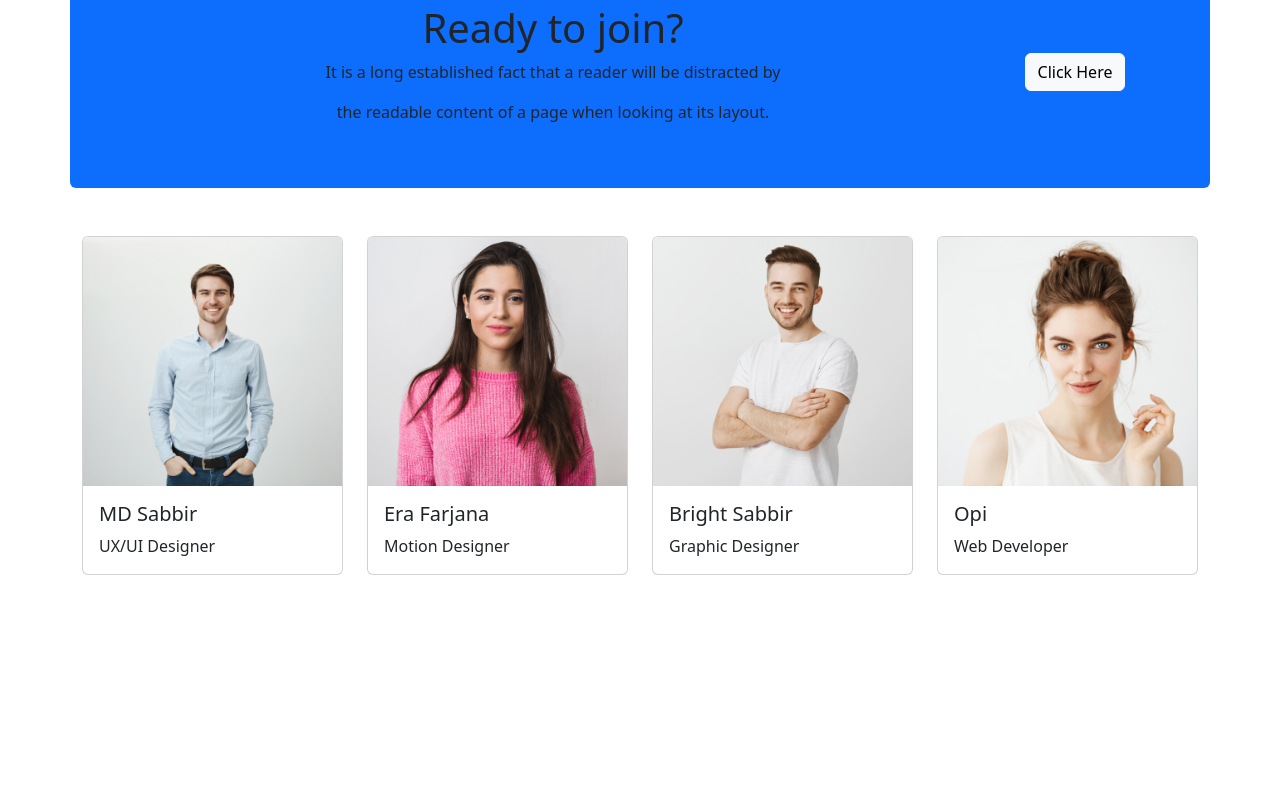
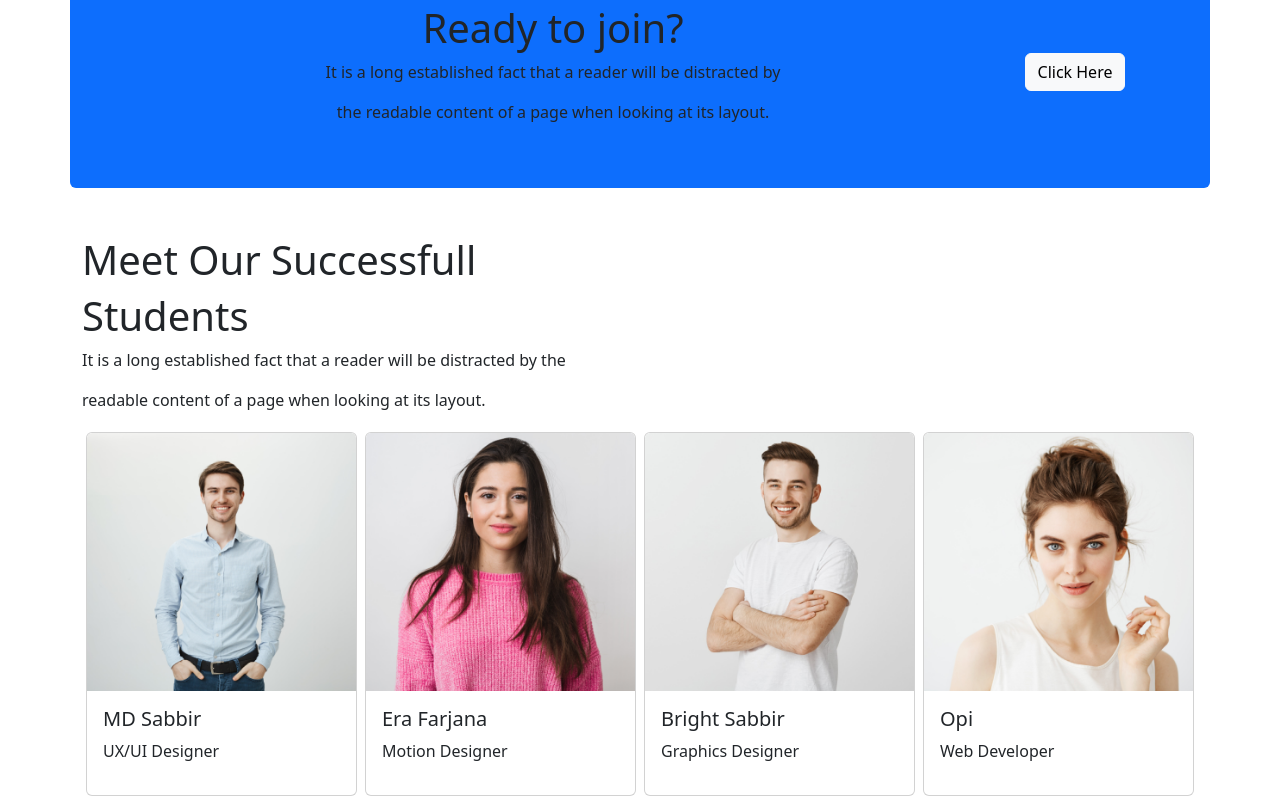
Before and after one commit to sohansarwar/DesperatelySeeking, a plain HTML site: page index.html in a window 1280 px wide. Shown: the part 2319-3119 px from the top of the page. Before the commit the page ends 2894 px from the top, so only its background shows below. Drawn offline with nearby package versions, Linux system fonts and the light colour scheme.

Commit message:
7th commit

```diff
--- a/index.html
+++ b/index.html
@@ -309,40 +309,60 @@
         <!-- Modal Section End -->
         <!-- Students Section Start -->
         <section class="container mt-5">
-            <div class="row row-cols-lg-4 row-cols-md-2 row-cols-sm-1 g-4">
-                <div class="col">
-                    <div class="card h-100">
-                        <img src="img/student/student-1.png" class="card-img-top" alt="...">
+            <h1>Meet Our Successfull</h1>
+            <h1>Students</h1>
+            <p>It is a long established fact that a reader will be distracted by the</p>
+            <p>readable content of a page when looking at its layout.</p>
+            <div class="card-group">
+                <div class="col-lg-3 col-md-6 col-sm-6 p-1">
+                    <div class="card">
+                        <img class="card-img-top" src="img/student/student-1.png" alt="">
                         <div class="card-body">
-                            <h5 class="card-title">MD Sabbir</h5>
-                            <p class="card-text">UX/UI Designer</p>
+                            <div class="card-title">
+                                <h5 class="card-title">MD Sabbir</h5>
+                                <div class="card-text">
+                                    <p>UX/UI Designer</p>
+                                </div>
+                            </div>
                         </div>
                     </div>
                 </div>
-                <div class="col">
-                    <div class="card h-100">
-                        <img src="img/student/student-2.png" class="card-img-top" alt="...">
+                <div class="col-lg-3 col-md-6 col-sm-6 p-1">
+                    <div class="card">
+                        <img class="card-img-top" src="img/student/student-2.png" alt="">
                         <div class="card-body">
-                            <h5 class="card-title">Era Farjana</h5>
-                            <p class="card-text">Motion Designer</p>
+                            <div class="card-title">
+                                <h5 class="card-title">Era Farjana</h5>
+                                <div class="card-text">
+                                    <p>Motion Designer</p>
+                                </div>
+                            </div>
                         </div>
                     </div>
                 </div>
-                <div class="col">
-                    <div class="card h-100">
-                        <img src="img/student/student-3.png" class="card-img-top" alt="...">
+                <div class="col-lg-3 col-md-6 col-sm-6 p-1">
+                    <div class="card">
+                        <img class="card-img-top" src="img/student/student-3.png" alt="">
                         <div class="card-body">
-                            <h5 class="card-title">Bright Sabbir</h5>
-                            <p class="card-text">Graphic Designer</p>
+                            <div class="card-title">
+                                <h5 class="card-title">Bright Sabbir</h5>
+                                <div class="card-text">
+                                    <p>Graphics Designer</p>
+                                </div>
+                            </div>
                         </div>
                     </div>
                 </div>
-                <div class="col">
-                    <div class="card h-100">
-                        <img src="img/student/student-4.png" class="card-img-top" alt="...">
+                <div class="col-lg-3 col-md-6 col-sm-6 p-1">
+                    <div class="card">
+                        <img class="card-img-top" src="img/student/student-4.png" alt="">
                         <div class="card-body">
-                            <h5 class="card-title">Opi</h5>
-                            <p class="card-text">Web Developer</p>
+                            <div class="card-title">
+                                <h5 class="card-title">Opi</h5>
+                                <div class="card-text">
+                                    <p>Web Developer</p>
+                                </div>
+                            </div>
                         </div>
                     </div>
                 </div>
```
